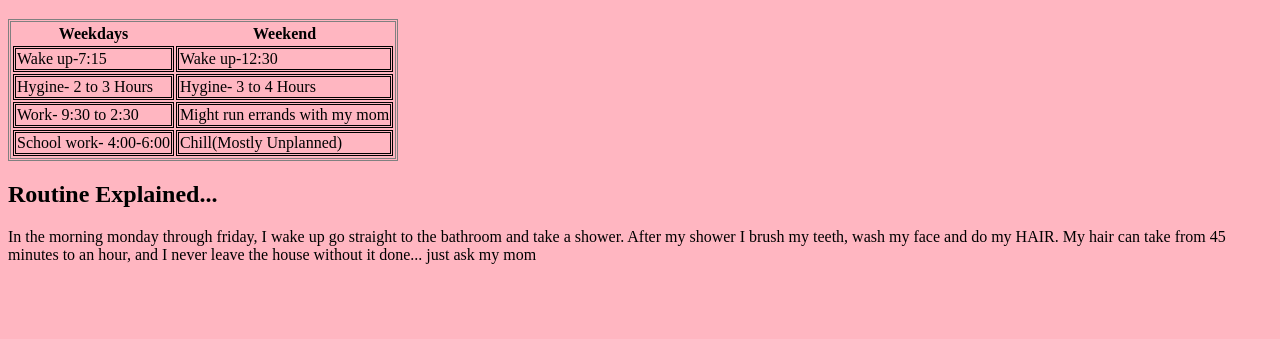
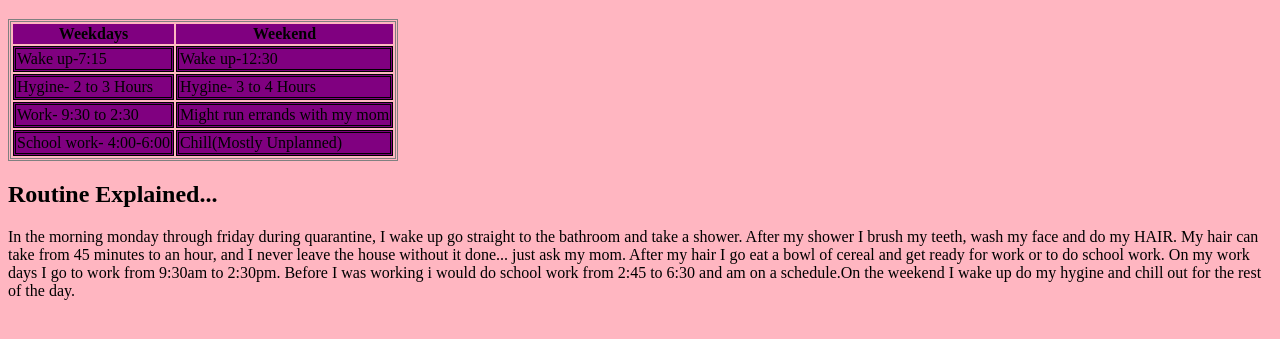
Before and after one commit to TaylorDanie/Taylor-s-Life-First-example-assignment, a plain HTML site: page schedule.html in a window 1280 px wide. Shown: the part 407-746 px from the top of the page. Drawn offline with Linux system fonts and the light colour scheme.

Commit message:
Changed background color and font.

```diff
--- a/schedule.html
+++ b/schedule.html
@@ -40,6 +40,6 @@
   Routine Explained...
     </h2>
     <p>
-In the morning monday through friday, I wake up go straight to the bathroom and take a shower. After my shower I brush my teeth, wash my face and do my HAIR. My hair can take from 45 minutes to an hour, and I never leave the house without it done... just ask my mom
+In the morning monday through friday during quarantine, I wake up go straight to the bathroom and take a shower. After my shower I brush my teeth, wash my face and do my HAIR. My hair can take from 45 minutes to an hour, and I never leave the house without it done... just ask my mom. After my hair I go eat a bowl of cereal and get ready for work or to do school work. On my work days I go to work from 9:30am to 2:30pm. Before I was working i would do school work from 2:45 to 6:30 and am on a schedule.On the weekend I wake up do my hygine and chill out for the rest of the day.
       </p>
 </html>
--- a/style.css
+++ b/style.css
@@ -6,3 +6,8 @@ table,tr,td{
 h1{
   text-align: center;
 }
+ .serif, tr,td{
+  font-family: "Times New Roman", Times, serif;
+	background-color: purple;
+}
+#factspage {background-color:aqua}
```
Also changed, not shown: factsabouttaylor.html (+1 -1 lines), index.html (+1 -1 lines).
